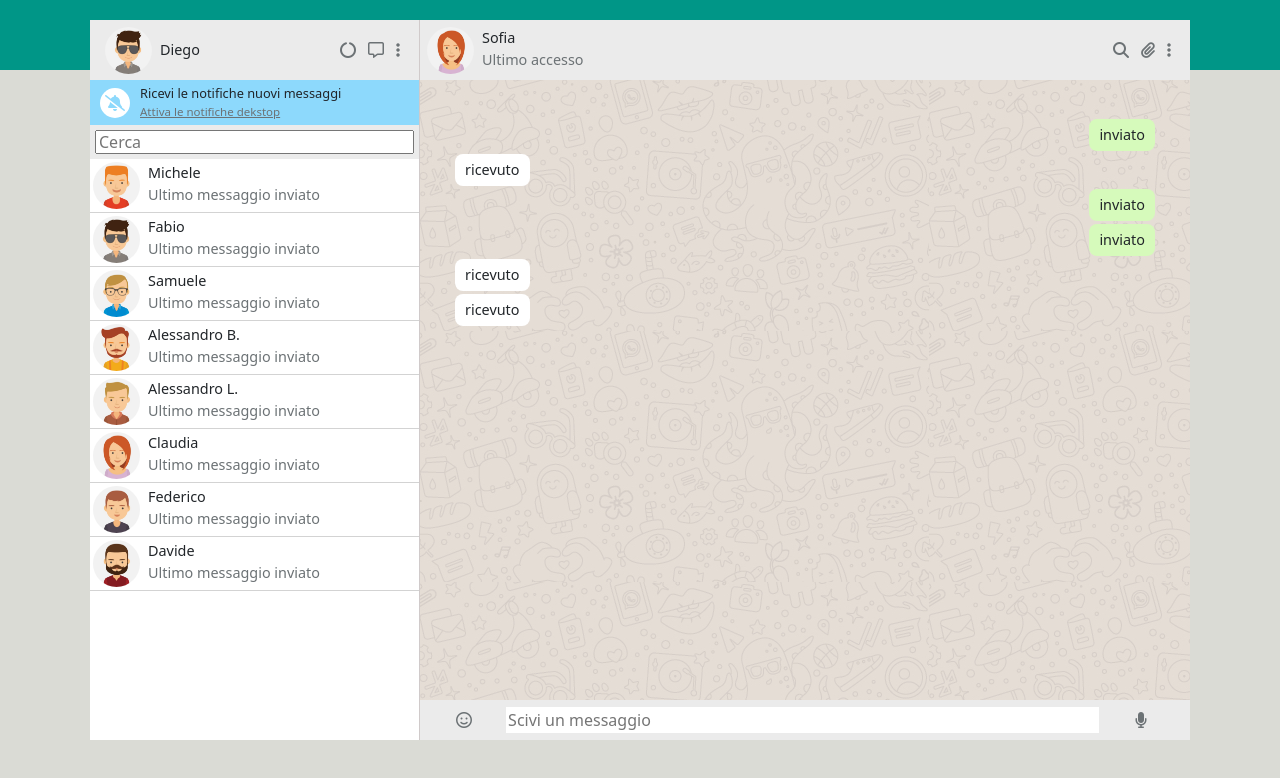
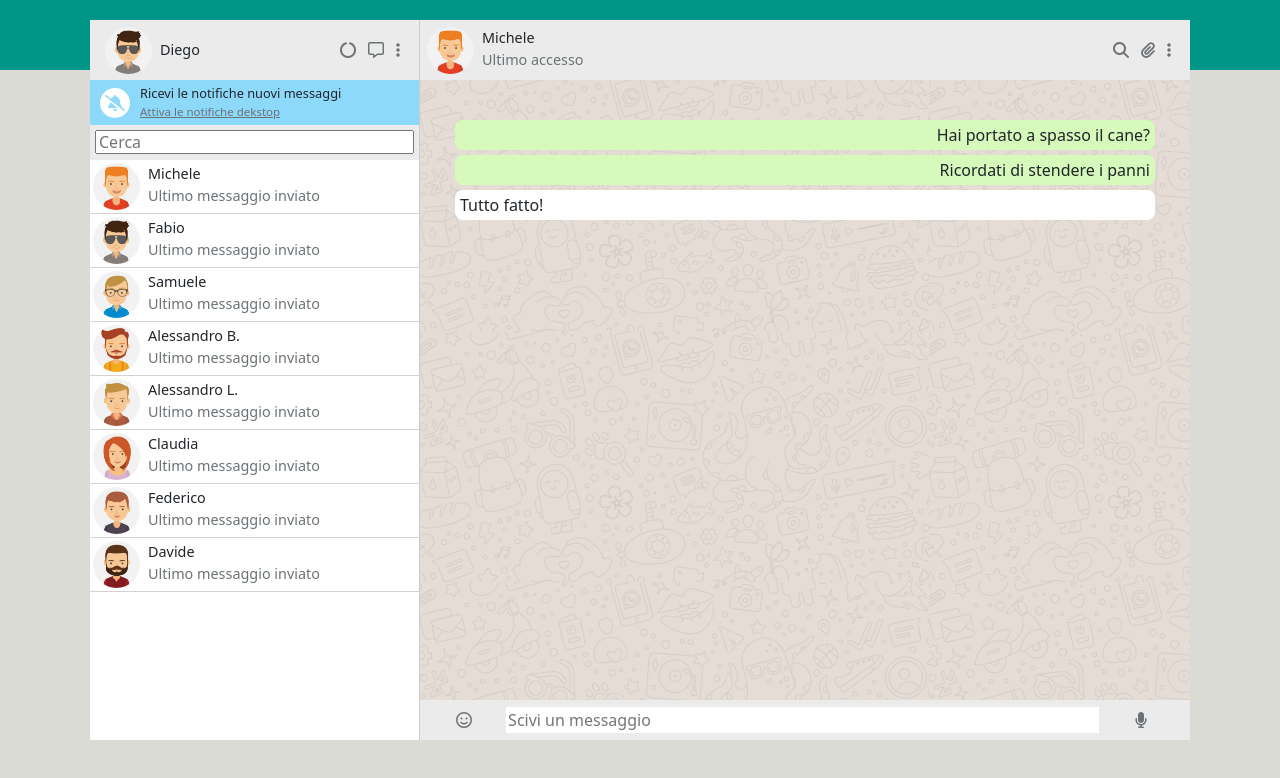
Before and after one commit to GiordanoDiego/vue-boolzapp, a plain HTML site: page index.html in a window 1280 px wide. Drawn offline with nearby package versions, Linux system fonts and the light colour scheme.

Commit message:
milestone 2 completed

```diff
--- a/css/style.css
+++ b/css/style.css
@@ -114,12 +114,13 @@ img{
 .search_container{
     padding: 5px;
     background-color: var(--grey_color);
+    height: 35px;
 }
 .search_container input{
    height: 24px;
 }
 
-.container_user_chat> *{
+.single_user_chat> *{
     border-bottom: 1px solid lightgray;
     padding: 3px;
 }
@@ -190,7 +191,6 @@ img{
     padding: 5px 10px;
     border-radius: 8px;
     font-size: 0.9em;
-
 }
 
 .sent{
@@ -207,10 +207,16 @@ img{
     justify-content: end;
     align-items: center;
     margin-top: 5px;
+    background-color: rgb(214, 250, 187);
+    padding: 5px;
+    border-radius: 8px;
 }
 .received_container{
     display: flex;
     justify-content: start;
     align-items: center;
     margin-top: 5px;
+    background-color: white;
+    padding: 5px;
+    border-radius: 8px;
 }
--- a/index.html
+++ b/index.html
@@ -62,11 +62,15 @@
                                 <input class="w-100 " type="text" placeholder="Cerca">
                             </div>
 
-                            <!-- USERS -->
-                            <div class="container_user_chat" v-for = "(user, i) in contacts">
+                            <!-- contacts -->
+                            <div class="container_contacs">
+                                <div class="single_user_chat" v-for = "(user, i) in contacts"
+                                    :class ="{
+                                        'active': i == activeContacts
+                                    }" @click ="setActiveChat(i)">
                                     <div class="d-flex">
                                         <div class="me-2">
-                                        <img :src="user.avatar" alt="">
+                                            <img :src="user.avatar" :alt="user.name">
                                         </div>
                                         <div class="name_user">
                                             <div>
@@ -78,18 +82,20 @@
                                         </div>
                                     </div>
                                 </div>
+                            </div>
 
                         </div>
                     </div>
+
                     <div class="right_container">
                         <div class="header_right">
                             <div class="d-flex">
                                 <div class="me-2">
-                                    <img src="./img/avatar_6.jpg" alt="">
+                                    <img :src="contacts[activeContacts].avatar" alt="">
                                 </div>
                                 <div class="name_user">
                                     <div>
-                                       Sofia
+                                       {{contacts[activeContacts].name}}
                                     </div>
                                     <div class="color_gray">
                                         Ultimo accesso
@@ -104,26 +110,17 @@
                         </div>
                         <!-- CHAT MESSAGE -->
                         <div class="container_chat">
+                            <!-- MESSAGGI INVIATI -->
                             <div class="chat">
-                               <div class="sent_container">
-                                    <span class="sent">inviato</span>
+                                <div v-for="(elem, i) in contacts[activeContacts].messages" :class= "contacts[activeContacts].messages[i].status == 'sent' ? 'sent_container' : 'received_container' ">
+                                    <div>
+                                        {{elem.message}}
                                     </div>
-                               <div class="received_container">
-                                    <span class="received">ricevuto</span>
+
                                 </div>
-                                <div class="sent_container">
-                                    <span class="sent">inviato</span>
+
                            </div>
-                               <div class="sent_container">
-                                <span class="sent">inviato</span>
-                               </div>
-                               <div class="received_container">
-                                <span class="received">ricevuto</span>
-                                </div>
-                                <div class="received_container">
-                                    <span class="received">ricevuto</span>
-                                </div>
-                           </div>
+
                             </div>
                             <div class="input_text_container">
                                 <div class="emoji_container">
--- a/js/script.js
+++ b/js/script.js
@@ -16,6 +16,7 @@ const { createApp } = Vue;
 createApp({
     data() {
         return {
+            activeContacts: 0,
             contacts: [
                 {
                     name: 'Michele',
@@ -183,8 +184,9 @@ createApp({
         };
     },
     methods: {
-        handleButtonClick() {
-            console.log(this.faiQualcosa(3));
+        setActiveChat(elem) {
+            console.log("cliccato elemento:", elem);
+            this.activeContacts = elem;
         },
 
     }
```
Lines whose indentation alone changed are shown as unchanged.
